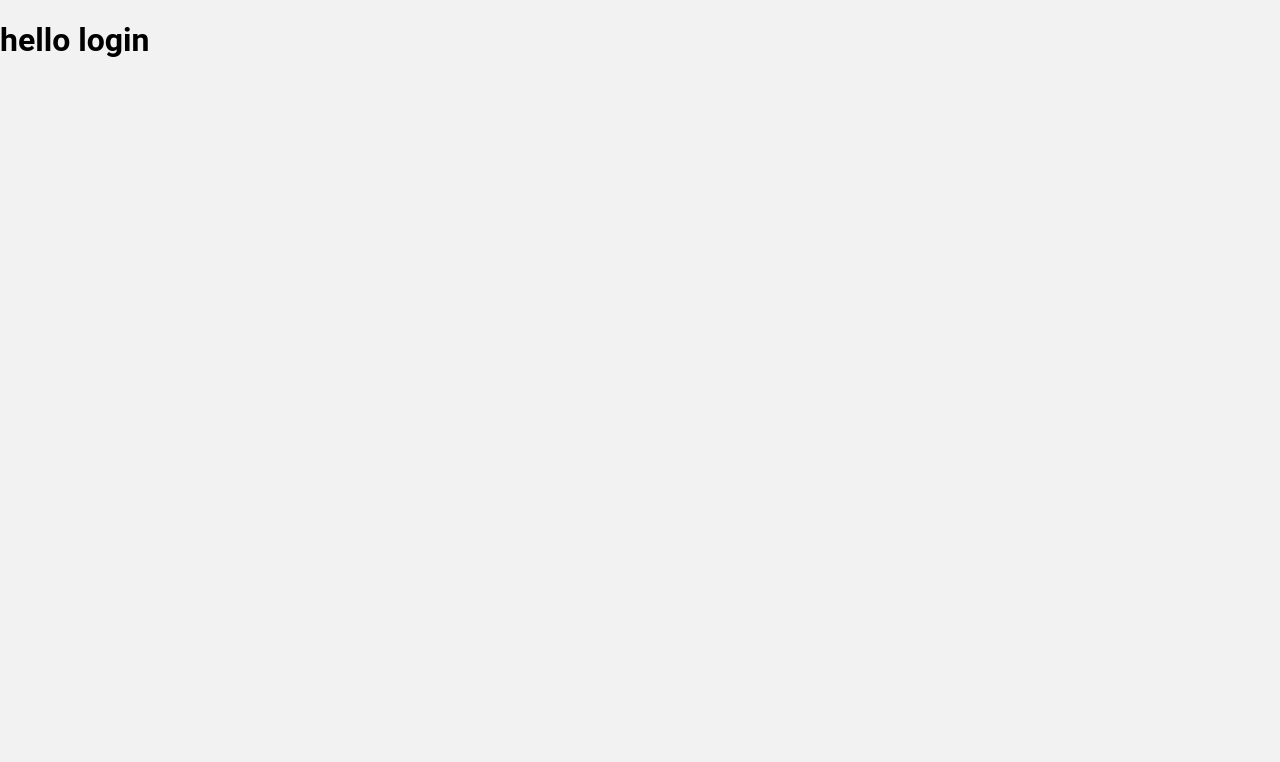
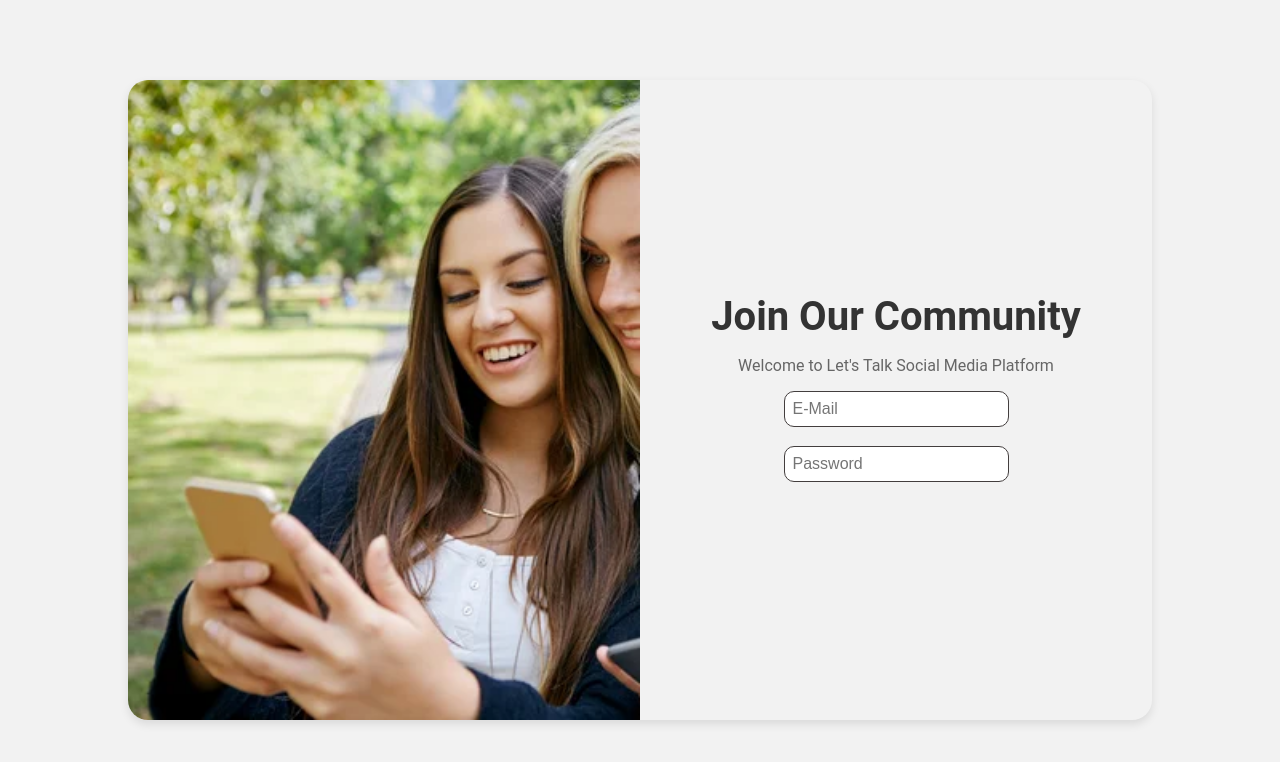
Before and after one commit to Mouinbhm/SocialMedia_MERN_App, a React (Create React App) app in the folder frontend/: page /login in a window 1280 px wide. Shown: the top 762 px of the page. Built offline with nearby package versions, Linux system fonts and the light colour scheme.

Commit message:
Create login page

```diff
--- a/frontend/src/App.css
+++ b/frontend/src/App.css
@@ -11,7 +11,8 @@ body {
   background-color: #f2f2f2;
 }
 
-.register {
+.register,
+.login {
   margin: 10vh auto;
   width: 80vw;
   height: 80vh;
@@ -21,17 +22,19 @@ body {
   display: flex;
 }
 
-.register-cover {
+.register-cover,
+.login-cover {
   background-image: url(../public/registerimg.jpg);
   background-size: cover;
   width: 50%;
   height: 100%;
 }
 
-.register-content {
+.register-content,
+.login-content {
   width: 50%;
   text-align: center;
-  padding: 1.5rem; /* Ajustement de la taille du padding */
+  padding: 1.5rem;
   display: flex;
   flex-direction: column;
   justify-content: center;
@@ -39,19 +42,22 @@ body {
   height: calc(100% - 2rem);
 }
 
-.register-content h1 {
+.register-content h1,
+.login-content h1 {
   color: #333;
-  font-size: 2.5rem; /* Réduction de la taille de la police */
-  margin-bottom: 1rem; /* Réduction de la marge inférieure */
+  font-size: 2.5rem;
+  margin-bottom: 1rem;
 }
 
-.register-content p {
+.register-content p,
+.login-content p {
   color: #666;
   font-size: 1rem;
+  margin-top: 0; /* Suppression de la marge supérieure */
 }
 
 .form-group {
-  margin-bottom: 1rem; /* Réduction de la marge inférieure */
+  margin-bottom: 0rem;
 }
 
 input[type="text"],
@@ -59,24 +65,24 @@ input[type="email"],
 input[type="password"],
 textarea,
 input[type="date"] {
-  width: 150%;
-  padding: 0.5rem; /* Réduction de la taille du padding */
-  font-size: 1rem; /* Réduction de la taille de la police */
+  width: 100%;
+  padding: 0.5rem;
+  font-size: 1rem;
   border: 1px solid #433e3e;
   border-radius: 10px;
-  margin: auto; /* Centrer horizontalement */
+  margin-bottom: 1rem;
 }
 
 input[type="file"] {
-  font-size: 0.9rem; /* Réduction de la taille de la police */
+  font-size: 0.9rem;
   border: none;
   align-items: center;
   display: flex;
 }
 
 button.signup {
-  padding: 0.6rem 1.5rem; /* Réduction de la taille du padding */
-  font-size: 0.9rem; /* Réduction de la taille de la police */
+  padding: 0.6rem 1.5rem;
+  font-size: 0.9rem;
   color: #fff;
   background-color: #007bff;
   border: none;
--- a/frontend/src/App.js
+++ b/frontend/src/App.js
@@ -2,6 +2,7 @@ import "./App.css";
 
 import { RouterProvider, createBrowserRouter } from "react-router-dom";
 import Register from "./pages/register.js";
+import Login from "./pages/login.js";
 
 function App() {
   const router = createBrowserRouter([
@@ -11,11 +12,7 @@ function App() {
     },
     {
       path: "/login",
-      element: (
-        <div>
-          <h1>hello login</h1>
-        </div>
-      ),
+      element: <Login />,
     },
     {
       path: "/register",
--- /dev/null
+++ b/frontend/src/pages/login.js
@@ -0,0 +1,69 @@
+import React, { useState } from "react";
+import toast, { Toaster } from "react-hot-toast";
+
+const Login = () => {
+  const [email, setEmail] = useState("");
+  const [password, setPassword] = useState("");
+  const [errors, setErrors] = useState({
+    firstName: "",
+    lastName: "",
+    email: "",
+    password: "",
+    bio: "",
+    birthdate: "",
+  });
+
+  const formValidation = () => {
+    let localErrors = { ...errors };
+
+    if (!email) {
+      localErrors.email = "Email is required";
+    } else if (!/\S+@\S+\.\S+/.test(email)) {
+      localErrors.email = "Invalid email format";
+    }
+    if (!password || password.length < 8) {
+      localErrors.password = "Password is required (min 8 characters)";
+    }
+    setErrors(localErrors);
+    return Object.values(localErrors).every((error) => error === "");
+  };
+  return (
+    <div className="register">
+      <Toaster />
+      <div className="login-cover"></div>
+
+      <div className="login-content">
+        <div>
+          <h1>Join Our Community</h1>
+          <p>Welcome to Let's Talk Social Media Platform</p>
+        </div>
+
+        <div>
+          <form>
+            <div className="form-group">
+              <input
+                type="email"
+                value={email}
+                onChange={(e) => setEmail(e.target.value)}
+                placeholder="E-Mail"
+              />
+              <div className="error">{errors.email}</div>
+            </div>
+
+            <div className="form-group">
+              <input
+                type="password"
+                value={password}
+                onChange={(e) => setPassword(e.target.value)}
+                placeholder="Password"
+              />
+              <div className="error">{errors.password}</div>
+            </div>
+          </form>
+        </div>
+      </div>
+    </div>
+  );
+};
+
+export default Login;
--- a/frontend/src/pages/register.js
+++ b/frontend/src/pages/register.js
@@ -81,6 +81,7 @@ const Register = () => {
           <p>Welcome to Let's Talk Social Media Platform</p>
         </div>
 
+        <div>
           <form onSubmit={register}>
             <div className="form-group">
               <input
@@ -131,8 +132,6 @@ const Register = () => {
               <div className="error">{errors.bio}</div>
             </div>
 
-
-
             <div className="form-group">
               <input
                 type="date"
@@ -149,6 +148,7 @@ const Register = () => {
           </form>
         </div>
       </div>
+    </div>
   );
 };
 
```
Lines whose indentation alone changed are shown as unchanged.
